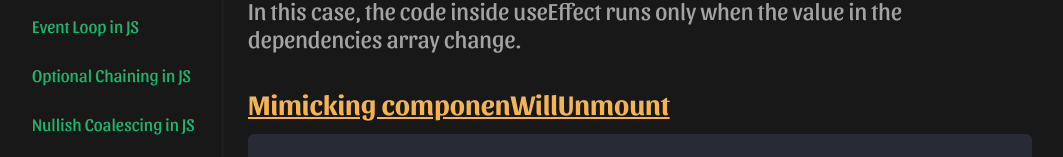
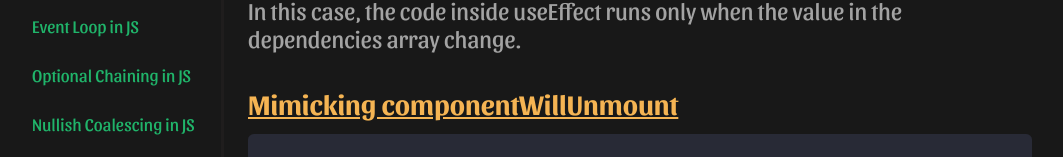
Before and after one commit to SoumyaSagnik/Blogs, a React (Create React App) app: page /react-MimicLifecycle in a window 1280 px wide. Shown: the part 1083-1240 px from the top of the page, without its empty margins (104-1167 px from the left). Built offline with nearby package versions, Linux system fonts and the light colour scheme.

Commit message:
spell fix

```diff
--- a/src/Pages/MimicLifecycleUseEffect.js
+++ b/src/Pages/MimicLifecycleUseEffect.js
@@ -92,7 +92,7 @@ const MimicLifecycleUseEffect = () => {
           the dependencies array change.
         </p>
         <p className="space-top"></p>
-        <h3>Mimicking componenWillUnmount</h3>
+        <h3>Mimicking componentWillUnmount</h3>
         <SyntaxHighlighter
           language="javascript"
           style={dracula}
```
